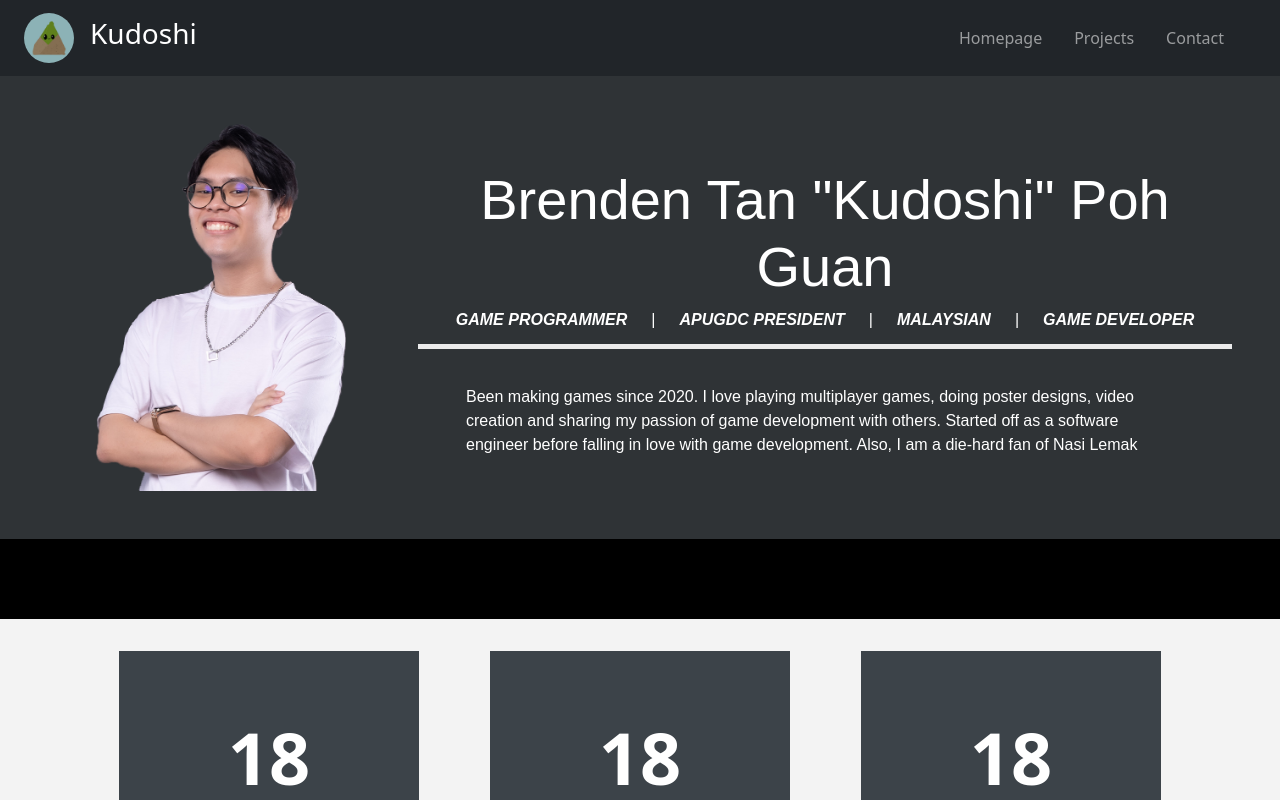
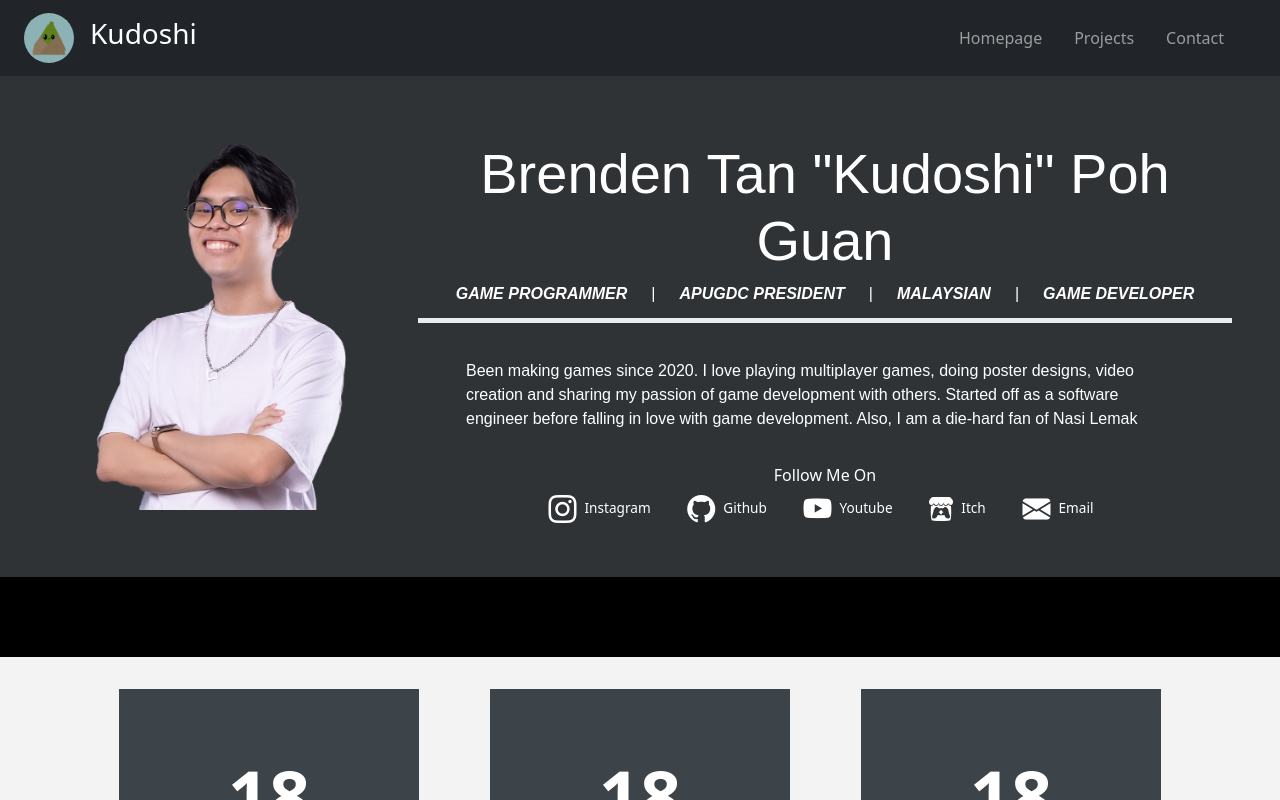
Before and after one commit to Kudoshi/kudoshi.github.io, a React (Create React App) app: page / in a window 1280 px wide. Shown: the top 800 px of the page. Built offline with nearby package versions, Linux system fonts and the light colour scheme.

Commit message:
feat: social media in homepage

```diff
--- a/src/pages/Homepage.js
+++ b/src/pages/Homepage.js
@@ -20,6 +20,30 @@ function Homepage() {
           <br/>
           <div className='px-5 py-2 font-abeezee-normal' style={{width: "100%"}}>
             Been making games since 2020. I love playing multiplayer games, doing poster designs, video creation and sharing my passion of game development with others. Started off as a software engineer before falling in love with game development. Also, I am a die-hard fan of Nasi Lemak
+          </div>
+          <br/>
+          <div>Follow Me On</div>
+          <div className="d-flex justify-content-evenly align-items-center w-75 flex-wrap">
+            <div className="d-flex align-items-center">
+              <a href="https://www.instagram.com/kudoshi_creates/"><i className="bi bi-instagram text-white fs-3"></i></a>
+              <a href="https://www.instagram.com/kudoshi_creates/" className="text-white un-underline p-2" style={{fontSize:"0.85em"}}>Instagram</a>
+            </div>
+            <div className="d-flex align-items-center">
+              <a href="https://github.com/Kudoshi"><i className="bi bi-github text-white fs-3"></i></a>
+              <a href="https://github.com/Kudoshi" className="text-white un-underline p-2" style={{fontSize:"0.85em"}}>Github</a>
+            </div>
+           <div className="d-flex align-items-center">
+              <a href="https://www.youtube.com/channel/UC5B8uhuCF0v2v7YH9Tsy3-w"><i className="bi bi-youtube text-white fs-3"></i></a>
+              <a href="https://www.youtube.com/channel/UC5B8uhuCF0v2v7YH9Tsy3-w" className="text-white un-underline p-2" style={{fontSize:"0.85em"}}>Youtube</a>
+            </div>
+            <div className="d-flex align-items-center">
+              <a href="https://kudoshi.itch.io/"><img src="./images/logo-itch.png" style={{width:"1.5em", height:"1.5em"}}/></a>
+              <a href="https://kudoshi.itch.io/" className="text-white un-underline p-2" style={{fontSize:"0.85em"}}>Itch</a>
+            </div>
+            <div className="d-flex align-items-center">
+              <a href="mailto:brendenguan@live.com"><i className="bi bi-envelope-fill text-white fs-3"></i></a>
+              <a href="mailto:brendenguan@live.com" className="text-white un-underline p-2" style={{fontSize:"0.85em"}}>Email</a>
+            </div>
           </div>
         </div>
       </div>
```
Also changed, not shown: public/images/logo-itch.png (added).
